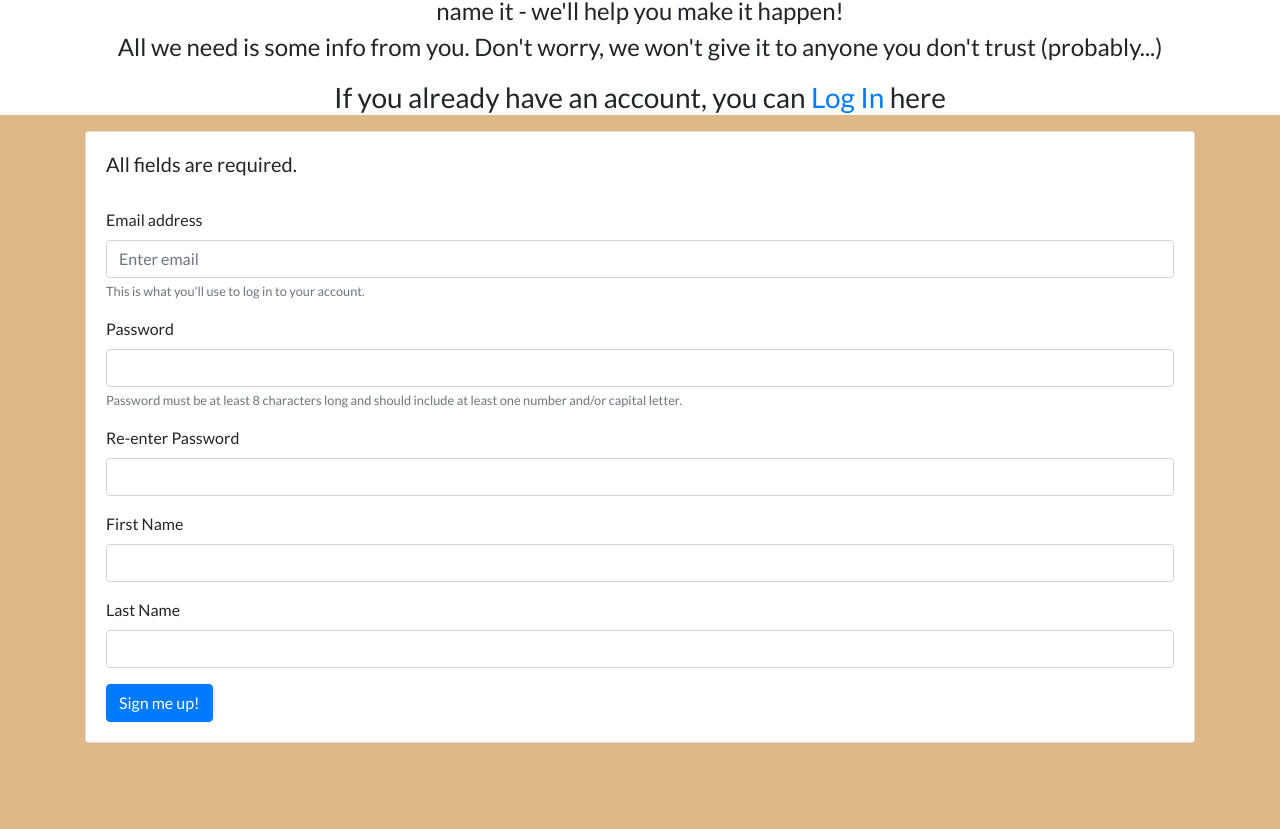
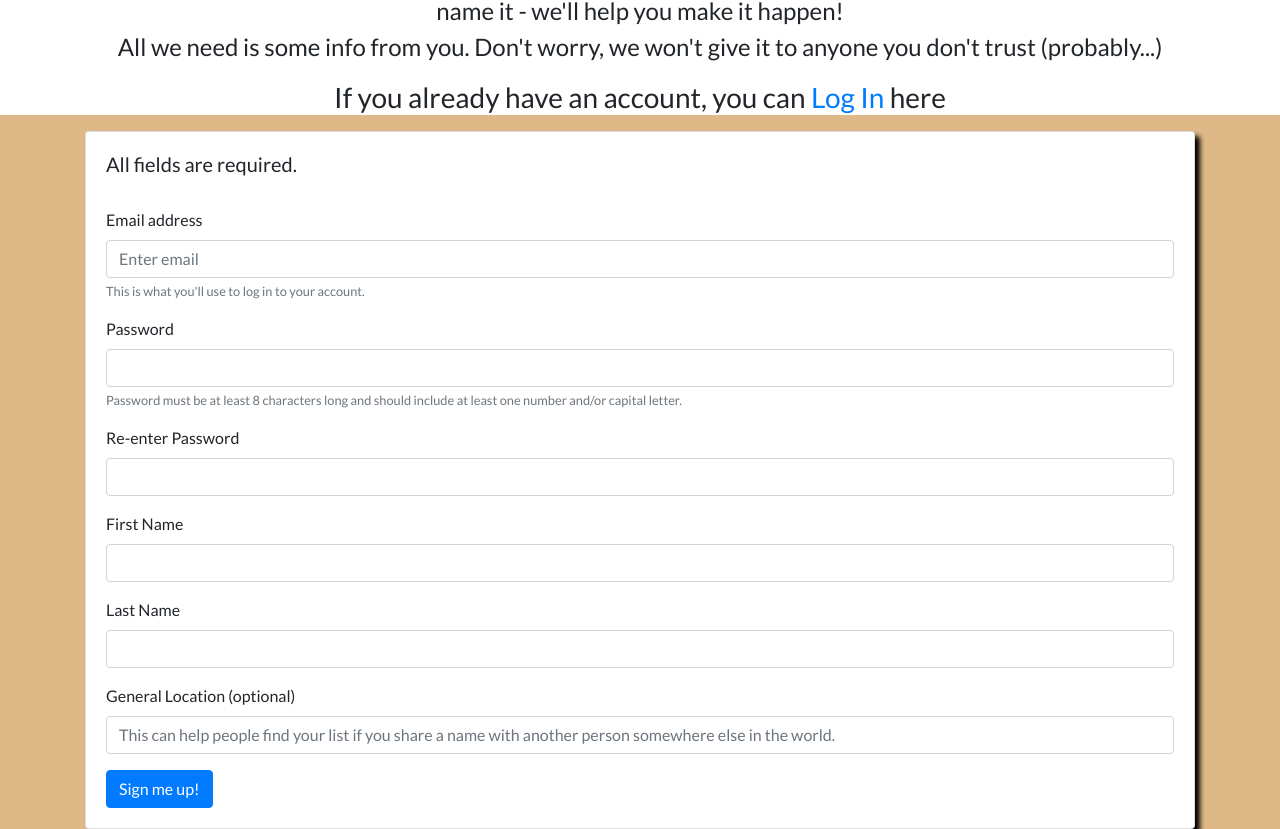
Before and after one commit to JamesCalingo/giftstar-alpha, a React (Create React App) app in the folder client/: page /signup in a window 1280 px wide. Shown: the part 237-1066 px from the top of the page. Before the commit the page ends 980 px from the top, so only its background shows below. Built offline with nearby package versions, Linux system fonts and the light colour scheme.

Commit message:
a few design changes

```diff
--- a/client/src/App.css
+++ b/client/src/App.css
@@ -39,10 +39,26 @@ img {
 }
 
 li a {
-  text-indent: 0
+  text-indent: 0;
 }
 
 .plain-text-link {
   font-size: 18pt;
-  text-align:center;
+  text-align: center;
 }
+
+@media only screen and (min-width: 1000px) {
+  img {
+    max-width: 1000px;
+  }
+
+
+  #welcomeMessage {
+    margin-top: -50px;
+
+  }
+
+  .card {
+    box-shadow: 5px 5px 5px black;
+  }
+}
--- a/client/src/pages/Search.js
+++ b/client/src/pages/Search.js
@@ -8,7 +8,7 @@ const MySwal = withReactContent(Swal);
 function Search() {
   const [users, setUsers] = useState([]);
   const [products, setProducts] = useState([]);
-  const [search, setSearch] = useState("")
+  const [search, setSearch] = useState("James");
 
   useEffect(() => {
     findUsers(users).then(({ data: userData }) => {
@@ -28,11 +28,6 @@ function Search() {
     });
   }
 
-  // function displayUsers() {
-  //   const nameInput = document.querySelector("#userName")
-  //   const names = searchForUsers(nameInput.value, users)
-  //   console.log(names)
-  // }
   // const handleSearch = (event) => {
   //   event.preventDefault();
   //   console.log(users);
@@ -70,7 +65,9 @@ function Search() {
               id="userName"
               aria-describedby="userName"
               placeholder=""
-              onChange={event => setSearch(event)}
+              onChange={(event) => {
+                setSearch(event.target.value);
+              }}
             />
           </div>
         </form>
@@ -80,10 +77,7 @@ function Search() {
           <div>
             {users
               .filter((user) => {
-                const text = document.querySelector("#userName");
-                const textVal = text.value;
-                const regex = new RegExp(textVal, "gi");
-                return user.firstName === textVal
+                user.firstName.toLowerCase().includes(search.toLowerCase());
               })
               .map((user) => {
                 return (
--- a/client/src/pages/SignUp.js
+++ b/client/src/pages/SignUp.js
@@ -17,6 +17,7 @@ class SignUp extends React.Component {
     password2: "",
     firstName: "",
     lastName: "",
+    location: "",
     loggedIn: false,
   };
 
@@ -78,6 +79,7 @@ class SignUp extends React.Component {
       password: this.state.password,
       firstName: this.state.firstName,
       lastName: this.state.lastName,
+      location: this.state.location,
     })
       .then((userData) => {
         console.log(userData);
@@ -191,6 +193,18 @@ class SignUp extends React.Component {
                     id="lastName"
                   />
                 </div>
+                <div className="form-group">
+                  <label htmlFor="location">General Location (optional)</label>
+                  <input
+                    value={this.state.location}
+                    name="location"
+                    onChange={this.handleInputChange}
+                    type="input"
+                    className="form-control"
+                    id="location"
+                    placeholder="This can help people find your list if you share a name with another person somewhere else in the world."
+                  />
+                </div>
 
                 <button
                   type="submit"
--- a/client/src/pages/Welcome.js
+++ b/client/src/pages/Welcome.js
@@ -5,7 +5,7 @@ import justForYou from "../img/justForYou.jpeg"
 
 function Welcome() {
   return (
-    <div>
+    <div id="welcome">
       <div
         className="jumbotron text-center"
       >
@@ -15,7 +15,7 @@ function Welcome() {
       <div className="text-center mb-3">
       <img src={justForYou} alt="A stack of presents...just for you!" />
       </div>
-      <div className="container">
+      <div id="welcomeMessage" className="container">
         <div className="row justify-content-center">
           <div className="col-12 col-md-9 pb-5">
             <div className="card text-center">
```
Also changed, not shown: 1 other file (tests, documents, lock files or other folders).
